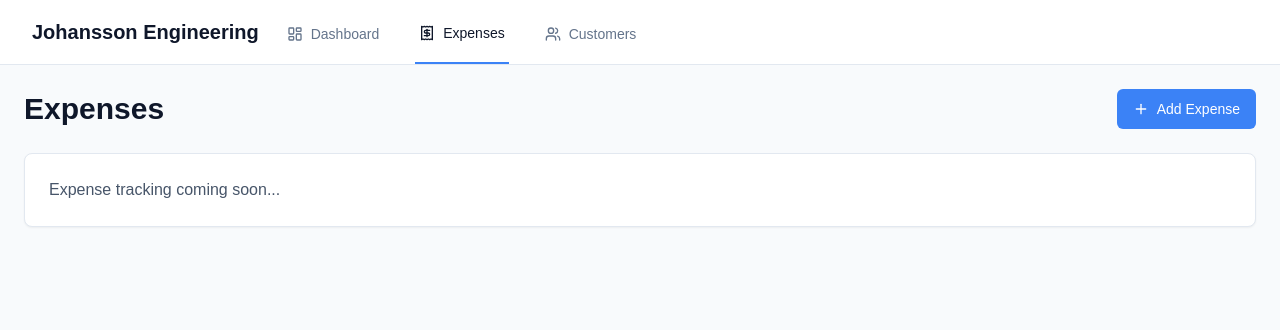
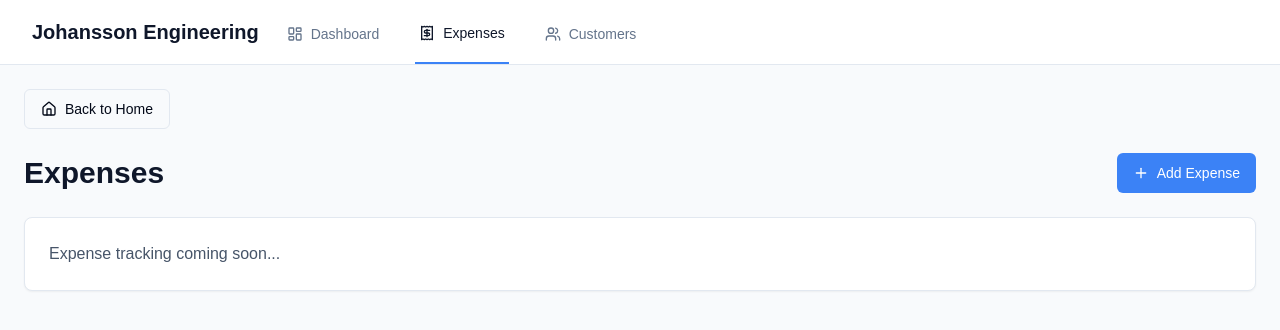
Before and after one commit to nj22az/fieldwise-journey-suite-17, a React (Vite) app: page /expenses in a window 1280 px wide. Shown: the top 330 px of the page. Built offline with nearby package versions, Linux system fonts and the light colour scheme; a web font is replaced by a local one.

Commit message:
Add back to main page button
Implemented a button that allows users to navigate back to the main page. Future work will focus on enhancing the app's functionality for both work and private use.
[skip gpt_engineer]

```diff
--- a/src/components/Layout.tsx
+++ b/src/components/Layout.tsx
@@ -1,5 +1,7 @@
-import { Outlet } from "react-router-dom";
+import { Outlet, Link } from "react-router-dom";
 import Navbar from "./Navbar";
+import { Button } from "./ui/button";
+import { Home } from "lucide-react";
 
 const Layout = () => {
   return (
@@ -7,6 +9,12 @@ const Layout = () => {
       <Navbar />
       <main className="p-6">
         <div className="max-w-7xl mx-auto">
+          <Link to="/">
+            <Button variant="outline" className="mb-6">
+              <Home className="w-4 h-4 mr-2" />
+              Back to Home
+            </Button>
+          </Link>
           <Outlet />
         </div>
       </main>
```
